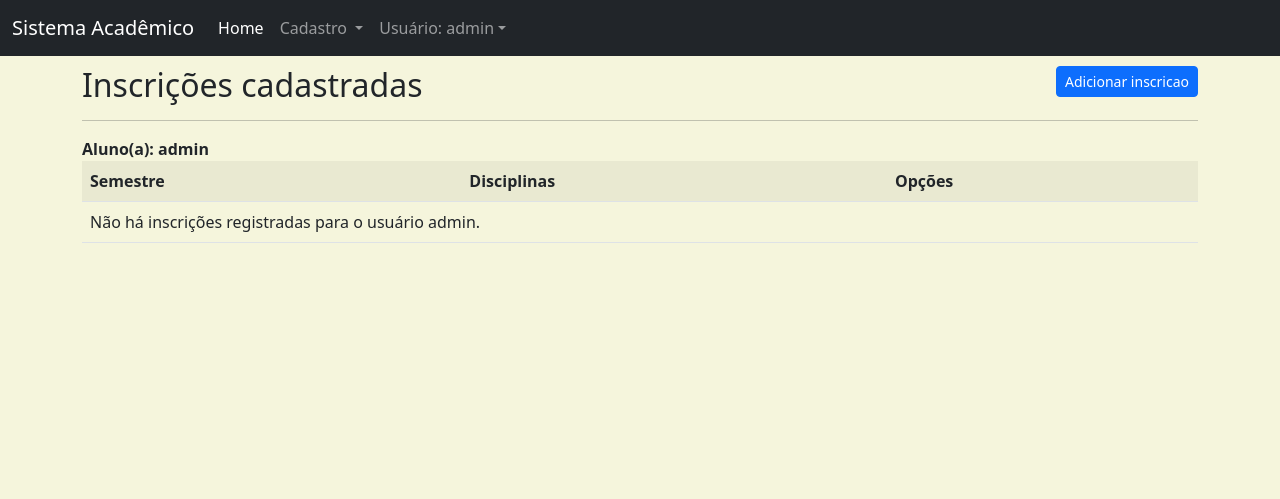
After one commit to ulyssessousa/sisacad6022024, a Django app: page /listar/inscricao/ in a window 1280 px wide. The commit adds this page. Shown: the top 499 px of the page. Run offline with Django 5.2, Linux system fonts and the light colour scheme; a user stored in the database is signed in; data comes from the database, SQL or seed files in the repository; both versions use the stored data as it was after the commit.

Commit message:
Adição da funcinalidade de cadastro de Inscrição

```diff
--- a/sisacad2/cadastros/admin.py
+++ b/sisacad2/cadastros/admin.py
@@ -1,8 +1,9 @@
 from django.contrib import admin
-from .models import Departamento, Disciplina, Modalidade, Curso
+from .models import *
 
 # Register your models here.
 admin.site.register(Departamento)
 admin.site.register(Disciplina)
 admin.site.register(Modalidade)
 admin.site.register(Curso)
+admin.site.register(Inscricao)
--- /dev/null
+++ b/sisacad2/cadastros/templates/cadastros/lista/inscricao.html
@@ -0,0 +1,49 @@
+{% extends 'paginas/base.html' %}
+{% load static %}
+
+{% block titulo %}
+Listar Inscrições
+{% endblock %}
+
+{% block conteudo %}
+<h2>Inscrições cadastradas
+    <a href="{% url 'cadastrar-inscricao' %}" class="btn btn-primary btn-sm float-end">
+        Adicionar inscricao
+    </a>
+</h2>
+<hr>
+<div class="table-responsive">
+    <strong>Aluno(a): {{ user }}</strong>
+    <table class="table table-striped">
+        <tr>
+            <th>Semestre</th>
+            <th>Disciplinas</th>
+            <th>Opções</th>
+        </tr>
+        {% for object in object_list %}
+        <tr>
+            <td>{{ object.semestre }}</td>
+            <td>
+                {% for disciplina in object.disciplinas.all %}
+                    {{disciplina.nome}} <br>
+                {% endfor %}
+            </td>
+            <td>
+                <a href="{% url 'editar-inscricao' object.pk %}"
+                class="btn btn-warning btn-sm" title="Editar">
+                    Editar
+                </a>
+                <a href="{% url 'excluir-inscricao' object.pk %}"
+                class="btn btn-danger btn-sm" title="Excluir">Excluir</a>
+            </td>
+        </tr>
+        {% empty %}
+        <tr>
+            <td colspan="3">
+                Não há inscrições registradas para o usuário {{ user }}.
+            </td>
+        </tr>
+        {% endfor %}
+    </table>
+</div>
+{% endblock %}
--- a/sisacad2/cadastros/urls.py
+++ b/sisacad2/cadastros/urls.py
@@ -65,4 +65,13 @@ urlpatterns = [
      path('listar/curso/',
           CursoList.as_view(),
           name='listar-curso'),
+
+     path('cadastros/inscricao/', InscricaoCreate.as_view(), name='cadastrar-inscricao'),
+
+     path('listar/inscricao/', InscricaoList.as_view(), name='listar-inscricao'),
+
+     path('editar/inscricao/<int:pk>', InscricaoUpdate.as_view(), name='editar-inscricao'),
+
+     path('excluir/inscricao/<int:pk>', InscricaoDelete.as_view(), name='excluir-inscricao'),
+
 ]
--- a/sisacad2/cadastros/views.py
+++ b/sisacad2/cadastros/views.py
@@ -1,10 +1,10 @@
 from django.views.generic.edit import CreateView, UpdateView, DeleteView
-from .models import Departamento, Disciplina, Modalidade, Curso
+from .models import *
 from django.urls import reverse_lazy
 from django.views.generic.list import ListView
 from django.contrib.auth.mixins import LoginRequiredMixin
 from braces.views import GroupRequiredMixin
-
+from django.shortcuts import get_object_or_404
 
 # Create your views here.
 class DepartamentoCreate(GroupRequiredMixin, LoginRequiredMixin, CreateView):
@@ -167,3 +167,63 @@ class CursoList(LoginRequiredMixin, ListView):
     model = Curso
     template_name = 'cadastros/lista/curso.html'
     login_url = reverse_lazy('login')
+
+class InscricaoCreate(GroupRequiredMixin, LoginRequiredMixin, CreateView):
+    group_required = [u"Administrador", u"Aluno"]
+    model = Inscricao
+    fields = ['semestre', 'disciplinas']
+    template_name = "cadastros/form.html"
+    success_url = reverse_lazy('listar-inscricao')
+    login_url = reverse_lazy('login')
+
+    def form_valid(self, form):
+        form.instance.usuario = self.request.user
+        url = super().form_valid(form)
+        return url
+
+    def get_context_data(self, *args, **kwargs):
+        context = super().get_context_data(*args, **kwargs)
+        context['titulo'] = "Realizar Nova Inscrição"
+        context['botao'] = "Realizar Inscrição"
+        return context
+
+class InscricaoList(LoginRequiredMixin, ListView):
+    model = Inscricao
+    template_name = 'cadastros/lista/inscricao.html'
+    login_url = reverse_lazy('login')
+
+    def get_queryset(self):
+        self.object_list = Inscricao.objects.filter(
+                            usuario = self.request.user)
+        return self.object_list
+
+class InscricaoUpdate(LoginRequiredMixin, UpdateView):
+    model = Inscricao
+    fields = ['semestre', 'disciplinas']
+    template_name = 'cadastros/form.html'
+    success_url = reverse_lazy('listar-inscricao')
+    login_url = reverse_lazy('login')
+
+    def get_object(self, queryset=None):
+        self.object = get_object_or_404(Inscricao,
+                                        pk=self.kwargs['pk'],
+                                        usuario = self.request.user)
+        return self.object
+
+    def get_context_data(self, *args, **kwargs):
+        context = super().get_context_data(*args, **kwargs)
+        context['titulo'] = "Editar dados da inscrição"
+        context['botao'] = "Confirmar Atualizações"
+        return context
+
+class InscricaoDelete(LoginRequiredMixin, DeleteView):
+    model = Inscricao
+    template_name = 'cadastros/form-excluir.html'
+    success_url = reverse_lazy('listar-inscricao')
+    login_url = reverse_lazy('login')
+
+    def get_object(self, queryset=None):
+        self.object = get_object_or_404(Inscricao,
+                                        pk=self.kwargs['pk'],
+                                        usuario = self.request.user)
+        return self.object
--- a/sisacad2/paginas/templates/paginas/base.html
+++ b/sisacad2/paginas/templates/paginas/base.html
@@ -48,6 +48,10 @@
                             <li>
                                 <a href="{% url 'listar-modalidade' %}" class="dropdown-item">
                                     Modalidades</a>
+                            </li>
+                            <li>
+                                <a href="{% url 'listar-inscricao' %}" class="dropdown-item">
+                                    Inscrições</a>
                             </li>
                         </ul>
                     </li>
```
Also changed, not shown: sisacad2/cadastros/models.py (+11 -0 lines), sisacad2/cadastros/migrations/0003_inscricao.py (added), sisacad2/db.sqlite3.
